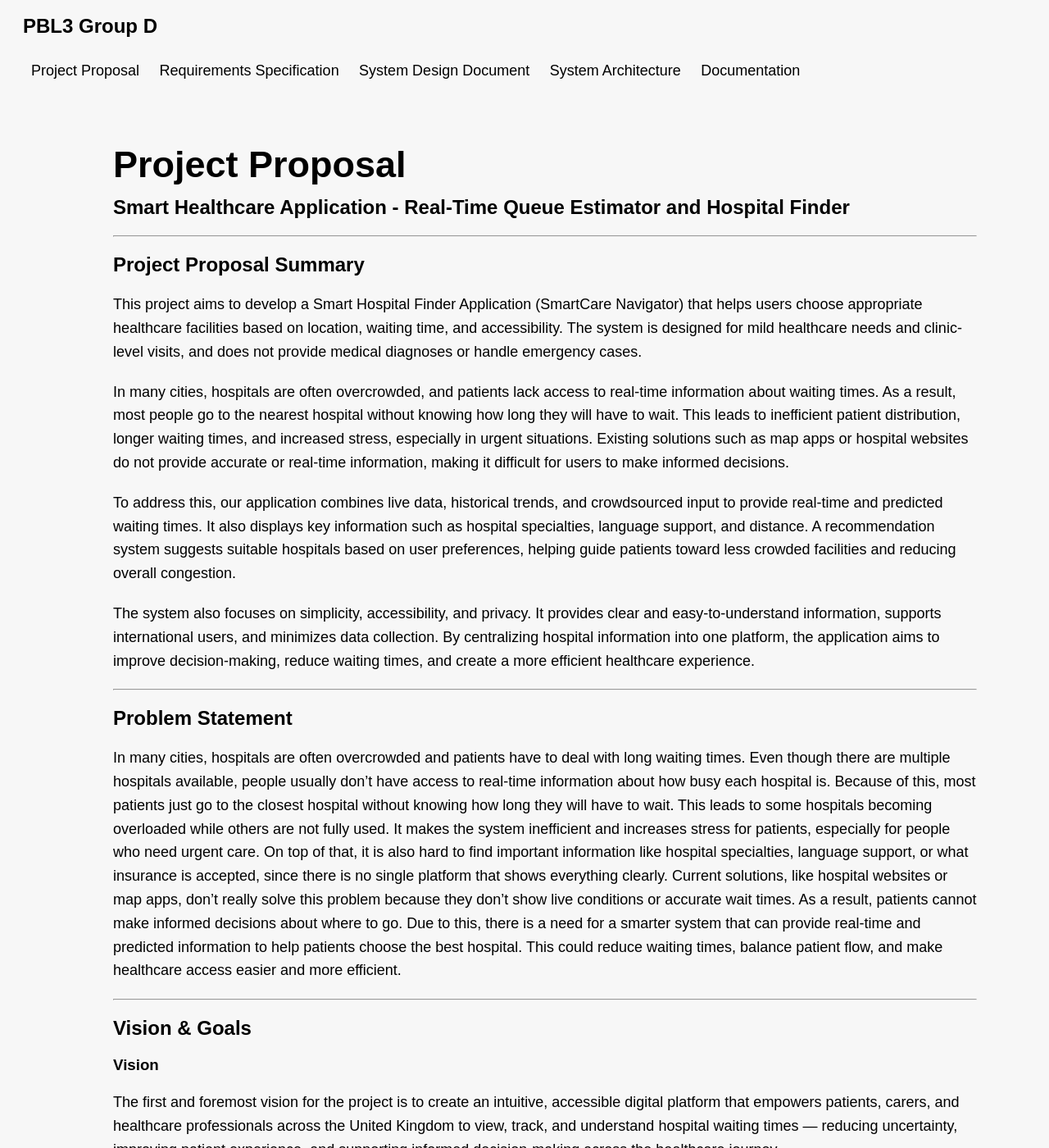
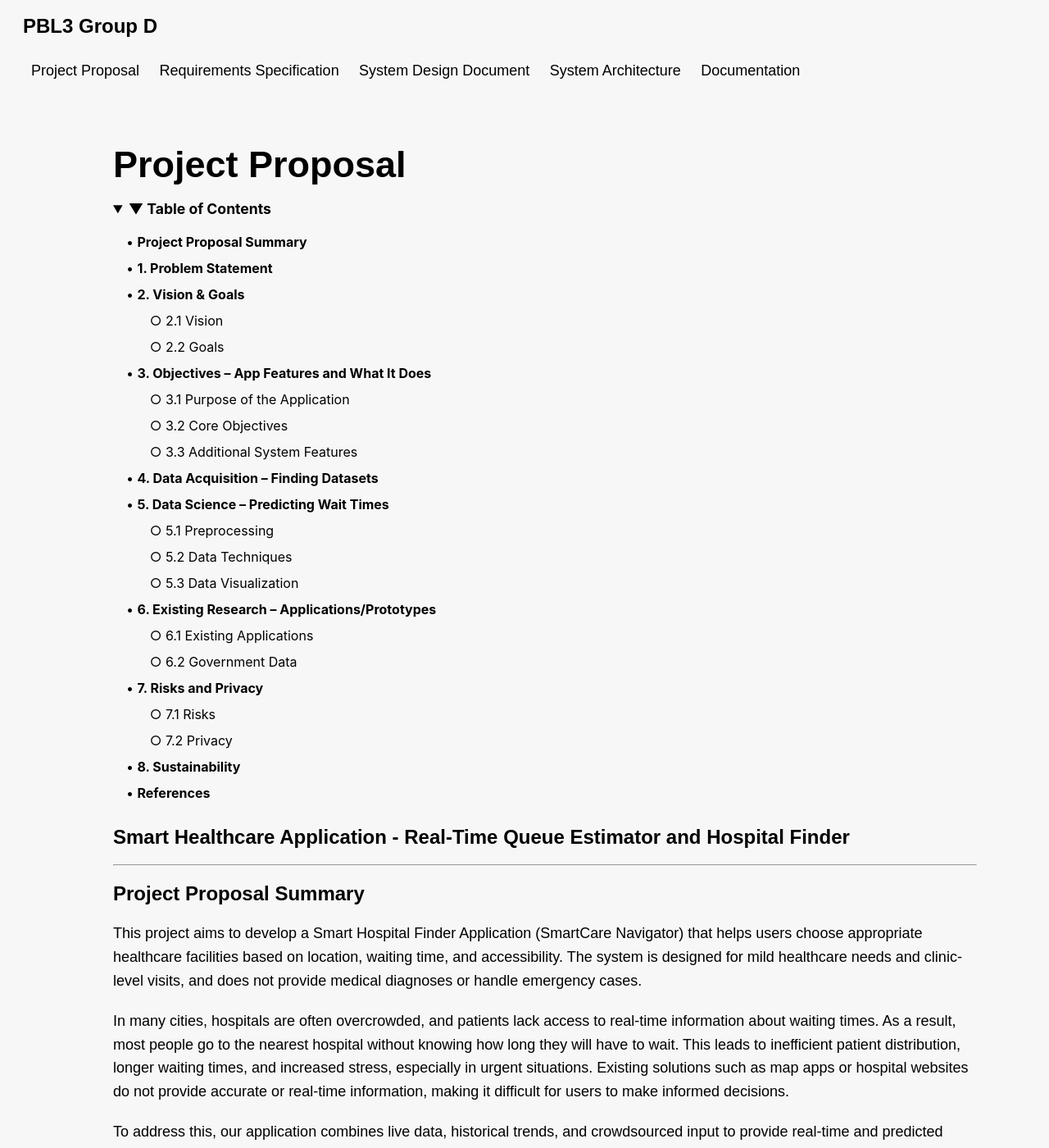
Before and after one commit to daitera1/PBL3-Group-D, a Jekyll site: the page built from _posts/2026-04-28-project-proposal.md, in a window 1280 px wide and 1400 px high. Shown: the whole window at 82% size. Built offline with Jekyll 4.4.1, drawn with Linux system fonts in a browser that asks for light colours; some of the changed text lies outside the part shown.

Commit message:
implemented table of contents for the project proposal tab, fixed grammatical errors

```diff
--- a/_posts/2026-04-28-project-proposal.md
+++ b/_posts/2026-04-28-project-proposal.md
@@ -4,6 +4,40 @@ title: "Project Proposal"
 date: 2026-04-28
 permalink: /posts/project-proposal/
 ---
+
+<div style="font-family: -apple-system, BlinkMacSystemFont, 'Segoe UI', Roboto, Helvetica, Arial, sans-serif; max-width: 720px; margin: 1.5em 0;">
+<details open>
+<summary style="font-weight: bold; font-size: 1.1em; cursor: pointer; margin-bottom: 0.8em;">▼ Table of Contents</summary>
+<div style="padding-left: 0.5em; line-height: 2;">
+
+<div style="margin-left: 0.5em;">
+• <strong>Project Proposal Summary</strong><br>
+• <strong>1. Problem Statement</strong><br>
+• <strong>2. Vision & Goals</strong><br>
+<span style="margin-left: 1.8em;">○ 2.1 Vision</span><br>
+<span style="margin-left: 1.8em;">○ 2.2 Goals</span><br>
+• <strong>3. Objectives – App Features and What It Does</strong><br>
+<span style="margin-left: 1.8em;">○ 3.1 Purpose of the Application</span><br>
+<span style="margin-left: 1.8em;">○ 3.2 Core Objectives</span><br>
+<span style="margin-left: 1.8em;">○ 3.3 Additional System Features</span><br>
+• <strong>4. Data Acquisition – Finding Datasets</strong><br>
+• <strong>5. Data Science – Predicting Wait Times</strong><br>
+<span style="margin-left: 1.8em;">○ 5.1 Preprocessing</span><br>
+<span style="margin-left: 1.8em;">○ 5.2 Data Techniques</span><br>
+<span style="margin-left: 1.8em;">○ 5.3 Data Visualization</span><br>
+• <strong>6. Existing Research – Applications/Prototypes</strong><br>
+<span style="margin-left: 1.8em;">○ 6.1 Existing Applications</span><br>
+<span style="margin-left: 1.8em;">○ 6.2 Government Data</span><br>
+• <strong>7. Risks and Privacy</strong><br>
+<span style="margin-left: 1.8em;">○ 7.1 Risks</span><br>
+<span style="margin-left: 1.8em;">○ 7.2 Privacy</span><br>
+• <strong>8. Sustainability</strong><br>
+• <strong>References</strong>
+</div>
+
+</div>
+</details>
+</div>
 
 # Smart Healthcare Application - Real-Time Queue Estimator and Hospital Finder
 
@@ -21,7 +55,7 @@ The system also focuses on simplicity, accessibility, and privacy. It provides c
 
 ---
 
-## Problem Statement
+## 1. Problem Statement
 
 In many cities, hospitals are often overcrowded and patients have to deal with long waiting times. Even though there are multiple hospitals available, people usually don’t have access to real-time information about how busy each hospital is. Because of this, most patients just go to the closest hospital without knowing how long they will have to wait.
 This leads to some hospitals becoming overloaded while others are not fully used. It makes the system inefficient and increases stress for patients, especially for people who need urgent care. On top of that, it is also hard to find important information like hospital specialties, language support, or what insurance is accepted, since there is no single platform that shows everything clearly.
@@ -30,9 +64,9 @@ Due to this, there is a need for a smarter system that can provide real-time and
 
 ---
 
-## Vision & Goals
+## 2. Vision & Goals
 
-### Vision
+### 2.1 Vision
 
 The first and foremost vision for the project is to create an intuitive, accessible digital platform that empowers patients, carers, and healthcare professionals across the United Kingdom to view, track, and understand hospital waiting times — reducing uncertainty, improving patient experience, and supporting informed decision-making across the healthcare journey.
 
@@ -40,7 +74,7 @@ Millions of patients across the UK are currently waiting for hospital treatment,
 
 We are aiming for a future where every patient can access organized, real-time waiting time information, assisting them plan it out , prepare and be informed throughout their healthcare journey.
 
-### Goals
+### 2.2 Goals
 Firstly, our goal is to be transparent with the patients to provide clear, honest and updated waiting time data across UK trust hospitals, special hospitals and regions as well. By filtering the data that is currently difficult to read, it will be more accessible to concerning patients.
 
 Secondly, this project assists with patient empowerment since this will provide patients agency over their healthcare experience by enabling them to compare waiting times across trusts, set up notifications, and understand their position on waiting lists.
@@ -53,14 +87,14 @@ Lastly, using design for inclusivity from the ground up, meeting WCAG 2.1 AA (th
 
 ---
 
-## Objectives – App Features and What It Does
+## 3. Objectives – App Features and What It Does
 
-### Purpose of the Application
+### 3.1 Purpose of the Application
 
 The objective of this project is to develop a Smart Hospital Finder Application (SmartCare Navigator) that helps users choose appropriate healthcare facilities based on location, waiting time, and accessibility. The system focuses on mild healthcare needs and clinic-level visits, without providing medical diagnoses or handling emergency cases.
 The application uses real-time, historical, and crowdsourced data to provide waiting time estimates and simple recommendations. It aims to reduce waiting times, improve patient distribution, and make hospital information easier to access in one platform, while maintaining user privacy.
 
-### Core Objectives
+### 3.2 Core Objectives
 
 * Provide real-time and predicted waiting times using live, historical, and crowdsourced data
 * Show the closest healthcare facilities based on user location
@@ -70,7 +104,7 @@ The application uses real-time, historical, and crowdsourced data to provide wai
 * Offer general guidance notifications without giving medical diagnoses
 * Help reduce overcrowding by guiding users to less busy facilities
 
-### Addition System Features
+### 3.3 Additional System Features
 
 * Show why a hospital is recommended (e.g., shorter wait time or closer distance)
 * Allow users to set preferences (faster service vs. closer distance)
@@ -81,7 +115,7 @@ The application uses real-time, historical, and crowdsourced data to provide wai
 
 ---
 
-## Data Acquisition – Finding Datasets
+## 4. Data Acquisition – Finding Datasets
 
 API to access the Waiting List Minimum Data Set (WLMDS) - The national electronic databases of NHS patient waiting list details such as date of birth, a patient’s care pathway and the date they began waiting.
 
@@ -102,13 +136,13 @@ However, this API is for internal use only (NHS App), so currently we are asking
 
 ---
 
-## Data Science – Predicting Wait Times
+## 5. Data Science – Predicting Wait Times
 
-### Preprocessing
+### 5.1 Preprocessing
 
 The collected hospital waiting-time data from the API will undergo preprocessing to ensure consistency, reliability, and suitability for predictive modeling. Raw waiting-time data gathered from public hospital queue platforms will first be cleaned by handling missing values, removing duplicate entries, and standardizing inconsistent hospital naming conventions. Time-based features will then be extracted from timestamps, including hour of day, day of week, weekend/weekday and holiday indicators, as these temporal factors are strongly associated with hospital congestion patterns. Lag-based historical features will also be generated, such as previous recorded waiting time, rolling average wait over recent intervals, and congestion trends over time . Finally, categorical variables such as hospital type or department will be encoded into machine-readable form for use in predictive models.
 
-### Data Techniques
+### 5.2 Data Techniques
 
 In order to estimate future hospital waiting times, the system will implement a supervised regression-based prediction model (preferably using LightGBM / XGBoost). The predictive model will leverage both temporal features and historical queue-state information, including:
 * Current waiting time
@@ -119,21 +153,21 @@ In order to estimate future hospital waiting times, the system will implement a
 * Hospital-specific patterns
 A baseline historical-average model will first be established to benchmark the performance of the model. After which the gradient boosting model will be trained and evaluated against it. Model performance will then be assessed using regression metrics such as MAE (Mean Absolute Error) and RMSE (Root Mean Squared Error) to measure prediction accuracy.
 
-### Data Visualization
+### 5.3 Data Visualization
 
 The processed and predicted waiting-time data will be visualized through a real-time hospital map with live/predicted waiting times and color-coded congestion indicators.
 
 ---
 
-## Existing Research - Applications/Prototypes
+## 6. Existing Research - Applications/Prototypes
 
 To support the development of our hospital finder application, we reviewed existing apps and government data from 2025 to 2026 to understand current solutions and identify gaps.
 
-### Existing Applications
+### 6.1 Existing Applications
 
 Platforms such as Zocdoc and Google Maps are useful for finding hospitals and booking appointments. However, they do not provide real-time information on hospital busyness, making it difficult for users to choose the fastest option in urgent situations. In addition, many apps are too complex, which can be challenging for users under stress.
 
-### Government Data
+### 6.2 Government Data
 
 * The Hong Kong Hospital Authority provides real-time waiting time data, updated frequently, showing the value of live data systems <a href="#ref-2" class="citation">[2]</a>
 * NHS England reports highlight ongoing issues with long waiting times, especially in emergency care <a href="#ref-3" class="citation">[3]</a>
@@ -141,9 +175,9 @@ Platforms such as Zocdoc and Google Maps are useful for finding hospitals and bo
 
 ---
 
-## Risks and Privacy
+## 7. Risks and Privacy
 
-### Risks
+### 7.1 Risks
 **Incorrect Data**
 Waiting time predictions may be inaccurate or outdated, especially during peak hours or emergencies. This can mislead patients and cause them to make poor decisions about where to go.
 
@@ -154,9 +188,7 @@ they may all go there at once, leading to unexpected overcrowding. As a result,
 **Inequality of Access**
 Hospitals with better technology or digital infrastructure may attract more patients, while smaller or less-equipped hospitals may be overlooked. In addition, elderly patients or those who are not familiar with digital devices may be excluded from the benefits of the system.
 
-
-### Privacy
-
+### 7.2 Privacy
 **Personal Health Data Leakage**
 Sensitive information such as patients’ names, age, gender, ID, and medical conditions may be exposed if the system is not properly secured. This could lead to serious ethical and legal issues.
 
@@ -168,7 +200,7 @@ Users may not fully understand what data is being collected or how it is used. P
 
 ---
 
-## Sustainability
+## 8. Sustainability
 
 **Data Sustainability**
 The web application must continuously maintain servers, APIs, and real-time data updates. This requires stable infrastructure and long-term technical support.
```
Also changed, not shown: 2 other files.
